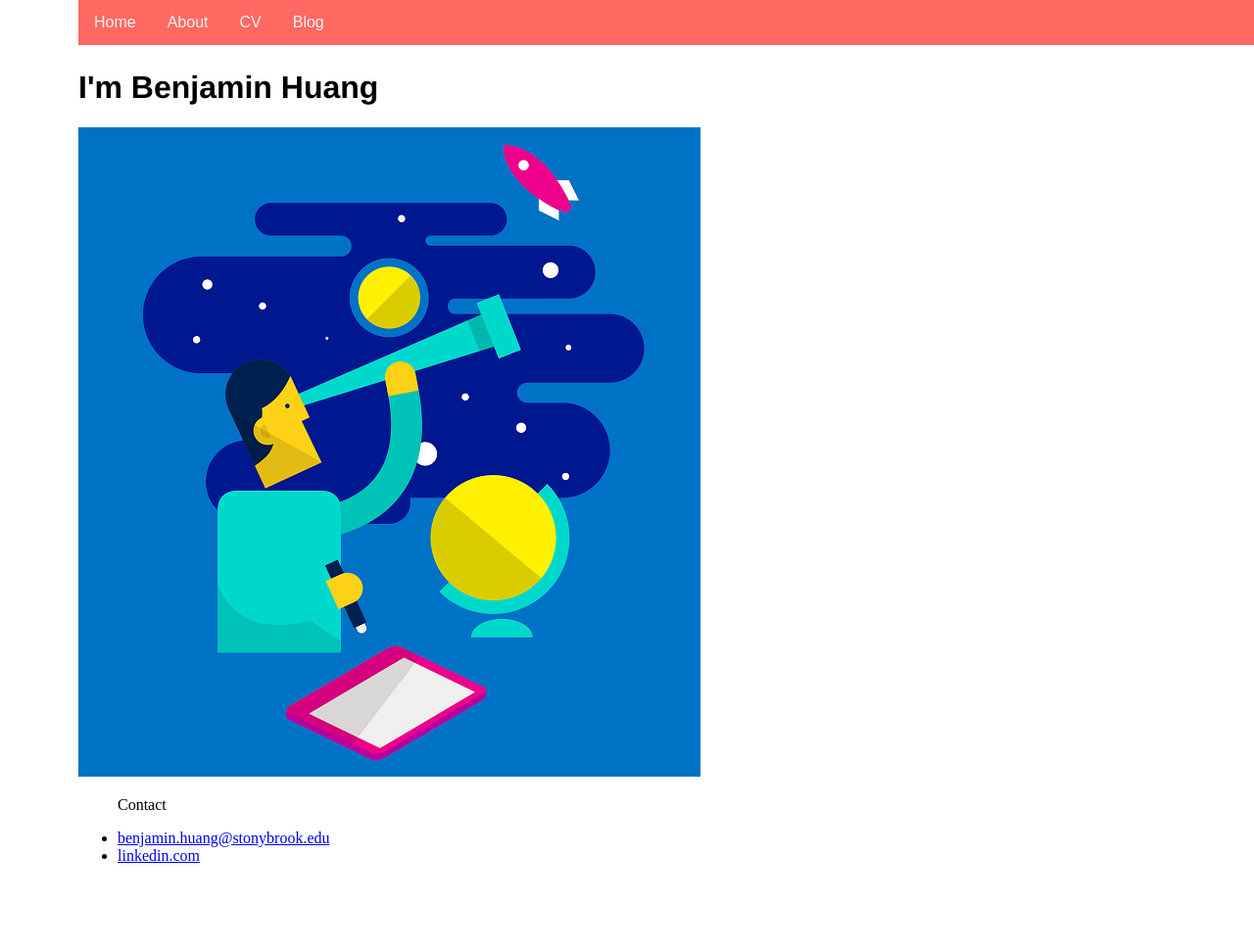
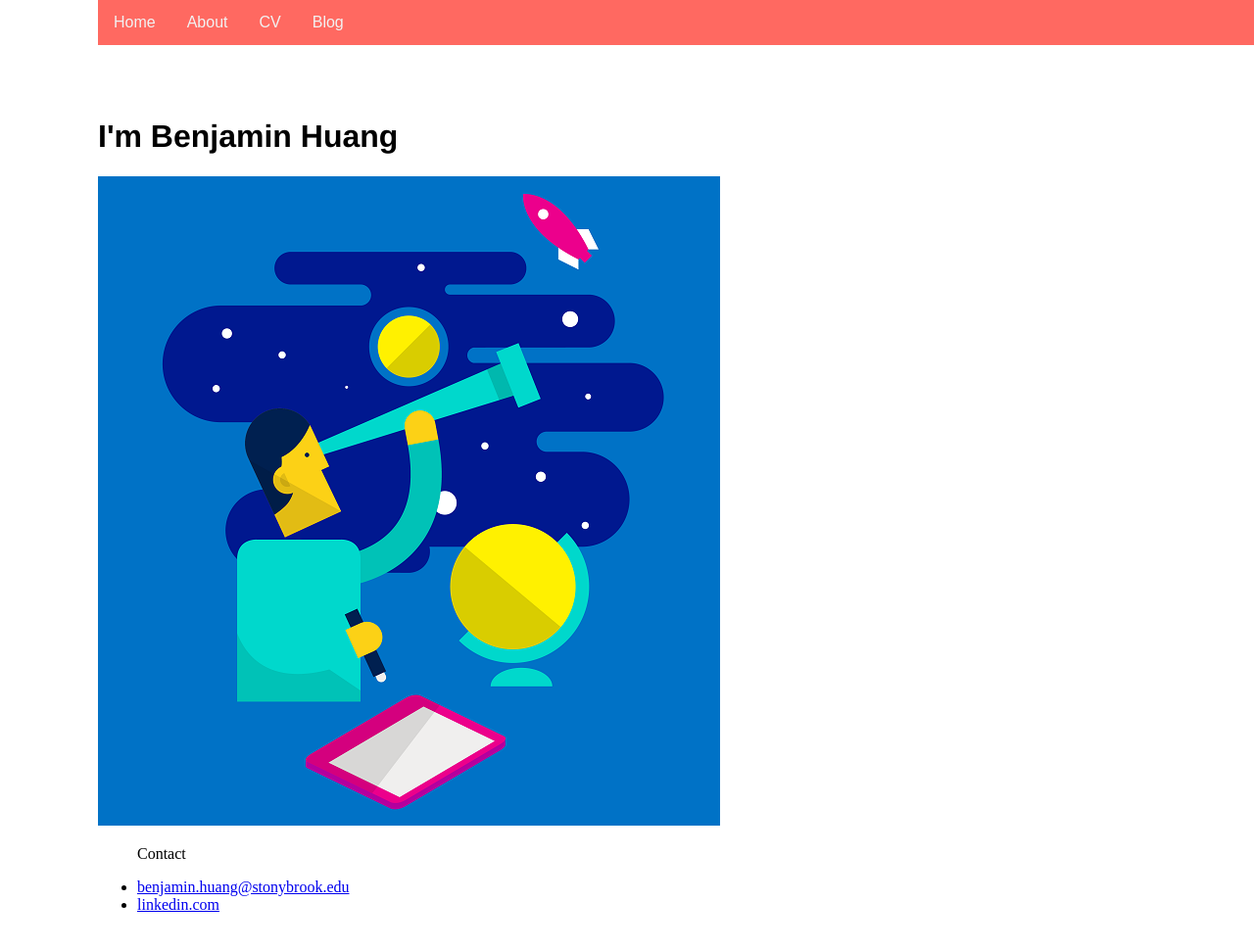
Before and after one commit to benjaminhuang13/benjaminhuang13.github.io, a Jekyll site: the page built from index.html, in a window 1280 px wide and 1049 px high. Shown: the top 970 px of the window at 98% size. Built offline with Jekyll 4.4.1, drawn with Linux system fonts in a browser that asks for light colours.

Commit message:
Update main.css

```diff
--- a/css/main.css
+++ b/css/main.css
@@ -1,11 +1,5 @@
 
-body {
-    margin:auto;
-    padding-top: 50px;
-    padding-right: 30px;
-    padding-bottom: 50px;
-    padding-left: 80px;
-}
+
 .navbar {
     overflow: hidden;
     background-color: #ff6961;
@@ -29,6 +23,13 @@ body {
     color: red;
 }
 
+body {
+    margin:auto;
+    padding-top: 100px;
+    padding-right: 100px;
+    padding-bottom: 100px;
+    padding-left: 100px;
+}
 
 h1 {
     font-size: 2em;
```
